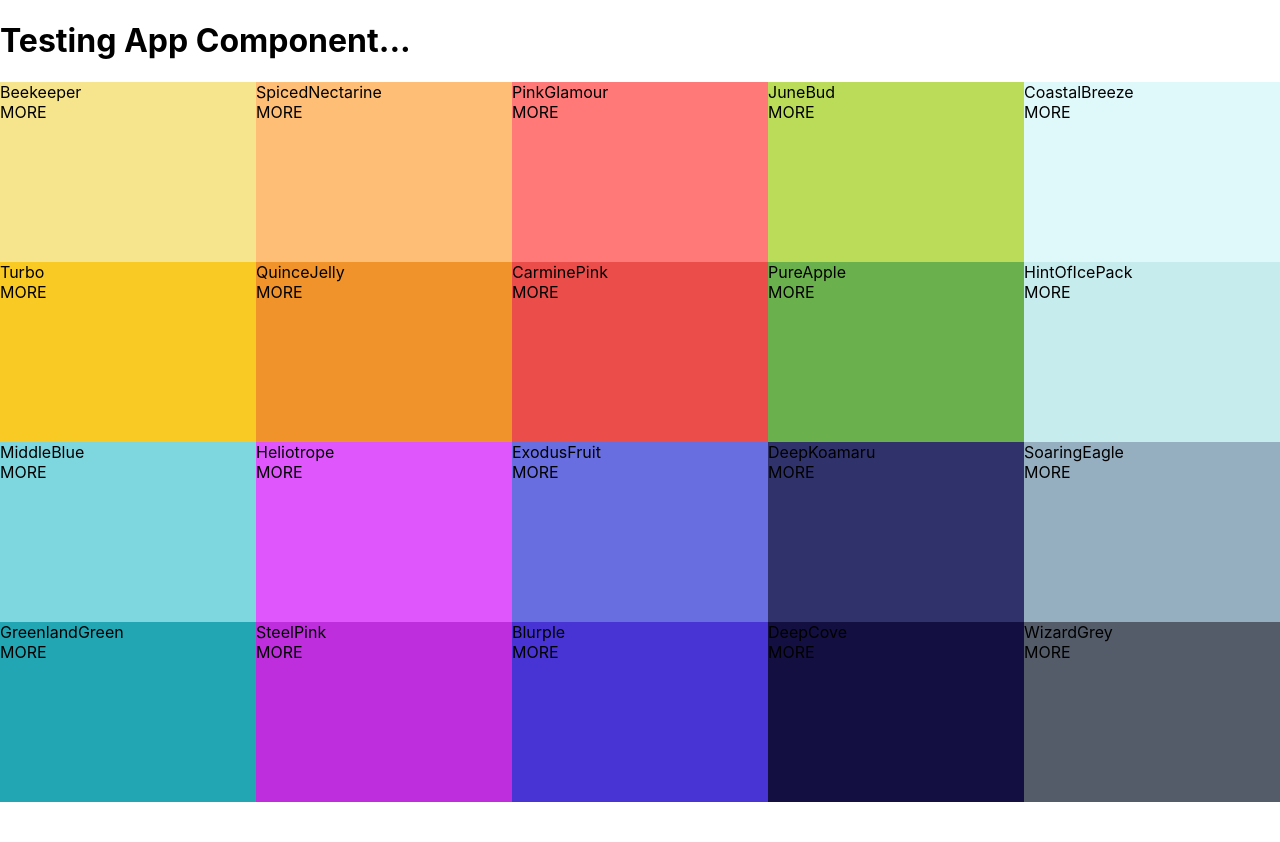
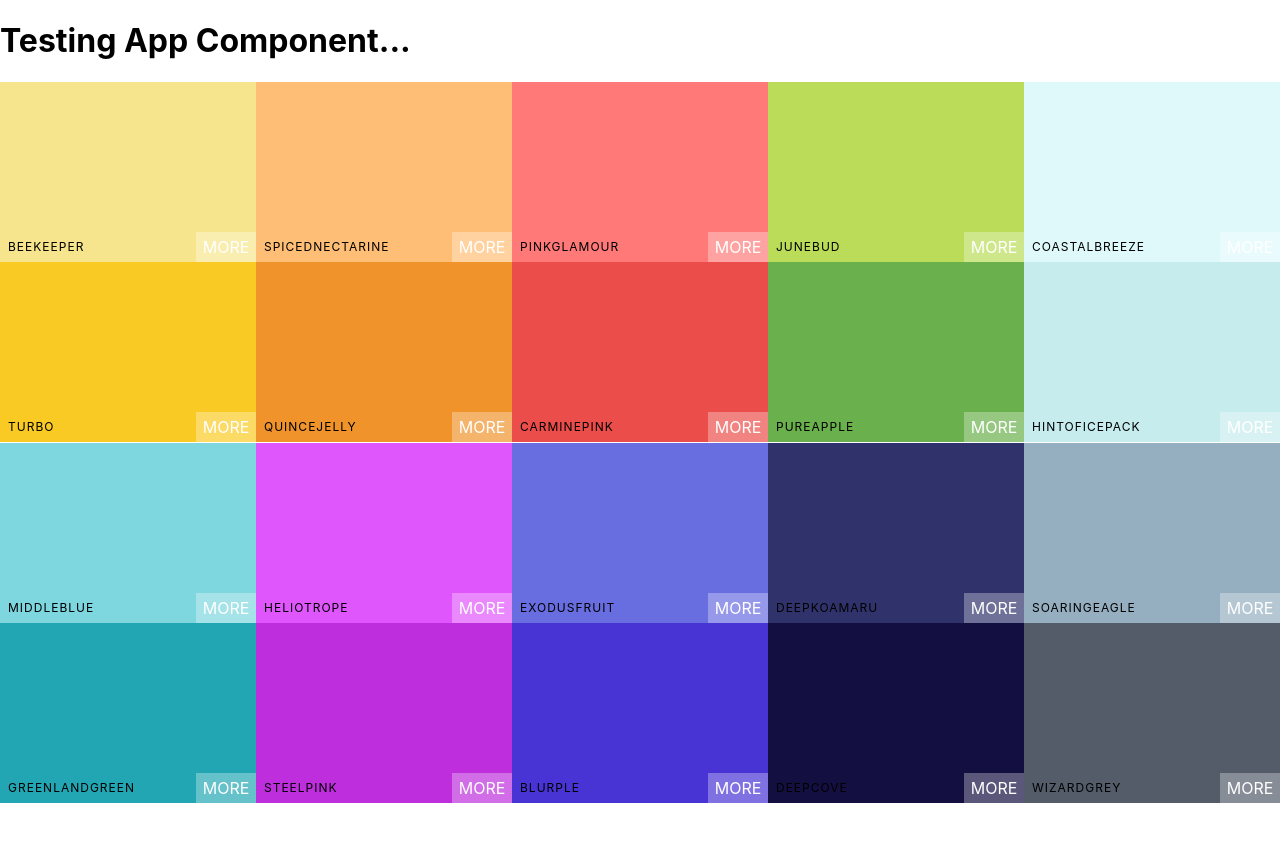
Before and after one commit to yunshine/React-Color-Palettes, a React (Create React App) app: page / in a window 1280 px wide. Shown: the top 842 px of the page. Built offline with nearby package versions, Linux system fonts and the light colour scheme.

Commit message:
ColorBox component frontend

```diff
--- a/src/ColorBox.css
+++ b/src/ColorBox.css
@@ -5,6 +5,7 @@
   display: inline-block;
   position: relative;
   cursor: pointer;
+  margin-bottom: -3.5px;
 }
 
 .copy-button {
@@ -31,3 +32,30 @@
   opacity: 1;
   transition: 0.5s;
 }
+
+.box-content {
+  position: absolute;
+  padding: 8px;
+  width: 100%;
+  left: 0px;
+  bottom: 0px;
+  color: black;
+  letter-spacing: 1px;
+  text-transform: uppercase;
+  font-size: 12px;
+}
+
+.see-more {
+  background-color: rgba(255, 255, 255, 0.3);
+  position: absolute;
+  border: none;
+  bottom: 0px;
+  right: 0px;
+  color: white;
+  width: 60px;
+  height: 30px;
+  text-align: center;
+  line-height: 30px;
+  text-transform: uppercase;
+
+}
```
